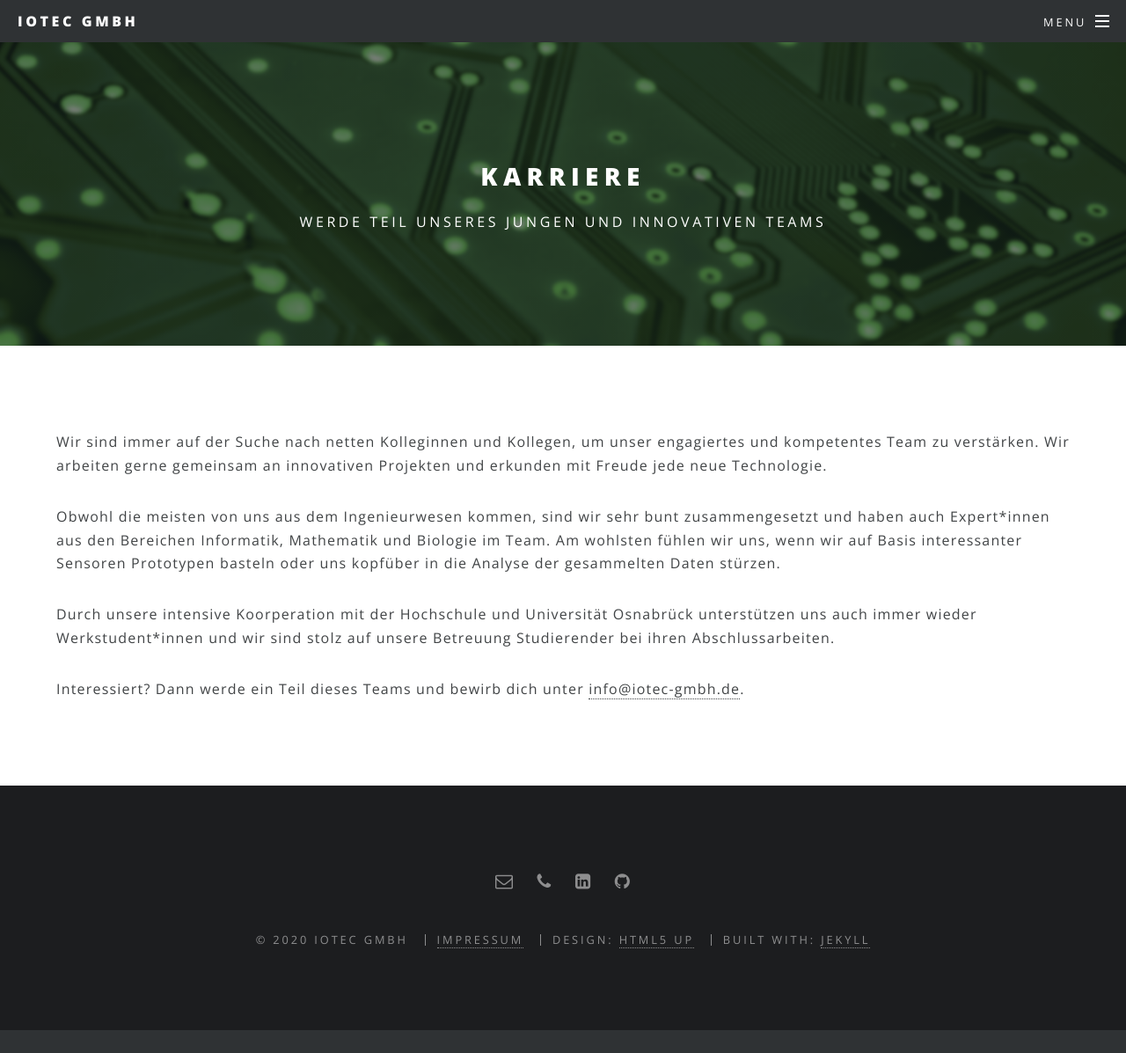
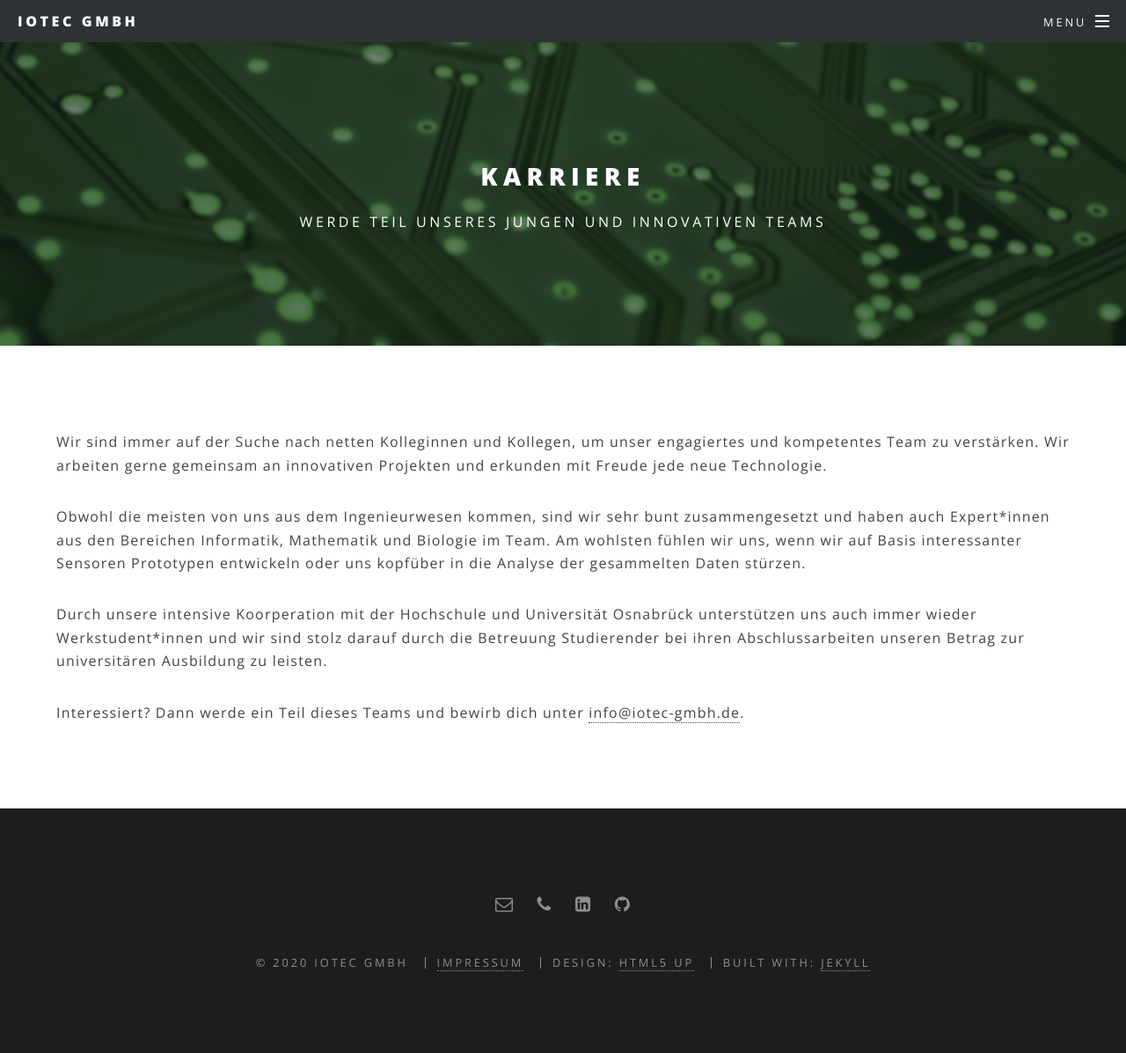
Before and after one commit to iotec-gmbh/iotec-gmbh.github.io, a Jekyll site: the page built from career.md, in a window 1280 px wide and 1197 px high. Shown: the whole window at 88% size. Built offline with Jekyll 4.4.1, drawn with Linux system fonts in a browser that asks for light colours.

Commit message:
Minor textual changes for careers
This patch only changes some minor phrasings.

```diff
--- a/career.md
+++ b/career.md
@@ -8,8 +8,9 @@ Wir sind immer auf der Suche nach netten Kolleginnen und Kollegen, um unser enga
 Wir arbeiten gerne gemeinsam an innovativen Projekten und erkunden mit Freude jede neue Technologie.
 
 Obwohl die meisten von uns aus dem Ingenieurwesen kommen, sind wir sehr bunt zusammengesetzt und haben auch Expert\*innen aus den Bereichen Informatik, Mathematik und Biologie im Team.
-Am wohlsten fühlen wir uns, wenn wir auf Basis interessanter Sensoren Prototypen basteln oder uns kopfüber in die Analyse der gesammelten Daten stürzen.
+Am wohlsten fühlen wir uns, wenn wir auf Basis interessanter Sensoren Prototypen entwickeln oder uns kopfüber in die Analyse der gesammelten Daten stürzen.
 
-Durch unsere intensive Koorperation mit der Hochschule und Universität Osnabrück unterstützen uns auch immer wieder Werkstudent\*innen und wir sind stolz auf unsere Betreuung Studierender bei ihren Abschlussarbeiten.
+Durch unsere intensive Koorperation mit der Hochschule und Universität Osnabrück unterstützen uns auch immer wieder Werkstudent\*innen
+und wir sind stolz darauf durch die Betreuung Studierender bei ihren Abschlussarbeiten unseren Betrag zur universitären Ausbildung zu leisten.
 
 Interessiert? Dann werde ein Teil dieses Teams und bewirb dich unter <a href="mailto:info@iotec-gmbh.de">info@iotec-gmbh.de</a>.
```
